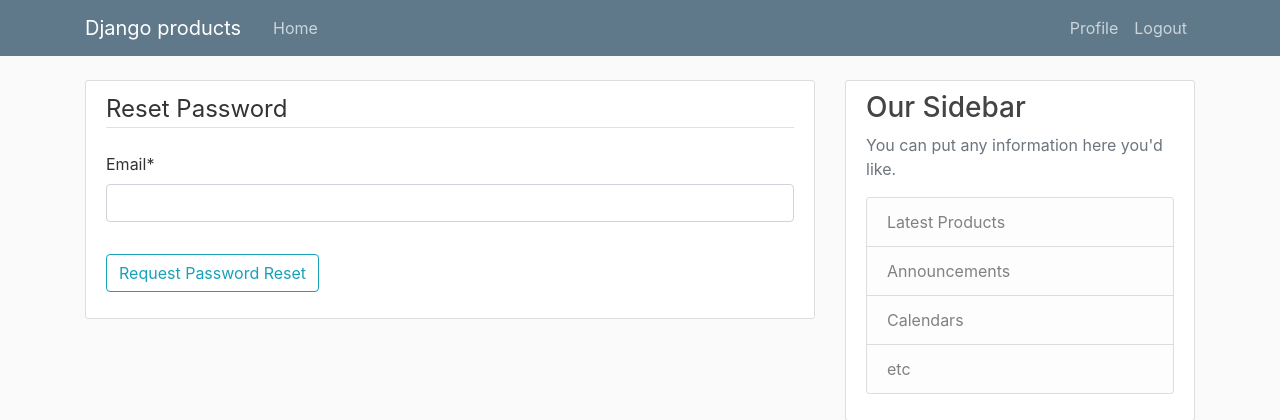
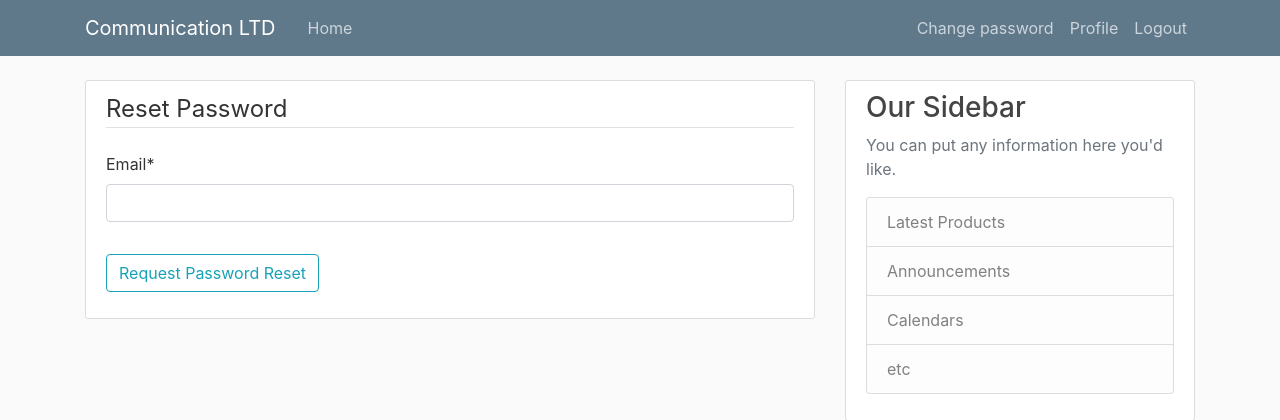
Before and after one commit to OmerZo/Communication_LTD, a Django app: page /password-reset/ in a window 1280 px wide. Shown: the top 420 px of the page. Run offline with Django 3.2, Linux system fonts and the light colour scheme; a user stored in the database is signed in; some libraries are stand-ins or nearby versions.

Commit message:
Added 'Change password'.

```diff
--- a/Communication_LTD/urls.py
+++ b/Communication_LTD/urls.py
@@ -26,6 +26,16 @@ urlpatterns = [
     path('profile/', user_views.profile, name='profile'),
     path('login/', auth_views.LoginView.as_view(template_name='users/login.html'), name='login'),
     path('logout/', auth_views.LogoutView.as_view(template_name='users/logout.html'), name='logout'),
+    path('password-change/',
+         auth_views.PasswordChangeView.as_view(
+             template_name='users/password_change.html'
+         ),
+         name='password_change'),
+    path('password-change/done/',
+         auth_views.PasswordChangeDoneView.as_view(
+             template_name='users/password_change_done.html'
+         ),
+         name='password_change_done'),
     path('password-reset/',
          auth_views.PasswordResetView.as_view(
              template_name='users/password_reset.html'
@@ -46,7 +56,7 @@ urlpatterns = [
              template_name='users/password_reset_complete.html'
          ),
          name='password_reset_complete'),
-    path('', include('products.urls')), # Or path('products/', include('products.urls'))
+    path('', include('products.urls')),
 ]
 
 
--- a/products/templates/products/base.html
+++ b/products/templates/products/base.html
@@ -13,16 +13,16 @@
     <link rel="stylesheet" type="text/css" href="{% static 'products/main.css' %}">
 
     {% if title %}
-        <title>Products - {{ title }}</title>
+    <title>Communication LTD - {{ title }}</title>
     {% else %}
-        <title>Products</title>
+    <title>Communication LTD</title>
     {% endif %}
 </head>
 <body>
     <header class="site-header">
       <nav class="navbar navbar-expand-md navbar-dark bg-steel fixed-top">
         <div class="container">
-            <a class="navbar-brand mr-4" href="{% url 'products-home' %}">Django products</a>
+            <a class="navbar-brand mr-4" href="{% url 'products-home' %}">Communication LTD</a>
           <button class="navbar-toggler" type="button" data-toggle="collapse" data-target="#navbarToggle" aria-controls="navbarToggle" aria-expanded="false" aria-label="Toggle navigation">
           <span class="navbar-toggler-icon"></span>
           </button>
@@ -33,11 +33,12 @@
             <!-- Navbar Right Side -->
             <div class="navbar-nav">
                 {% if user.is_authenticated %}
-                    <a class="nav-item nav-link" href="{% url 'profile' %}">Profile</a>
-                    <a class="nav-item nav-link" href="{% url 'logout' %}">Logout</a>
+                <a class="nav-item nav-link" href="{% url 'password_change' %}">Change password</a>
+                <a class="nav-item nav-link" href="{% url 'profile' %}">Profile</a>
+                <a class="nav-item nav-link" href="{% url 'logout' %}">Logout</a>
                 {% else %}
-                    <a class="nav-item nav-link" href="{% url 'login' %}">Login</a>
-                    <a class="nav-item nav-link" href="{% url 'register' %}">Register</a>
+                <a class="nav-item nav-link" href="{% url 'login' %}">Login</a>
+                <a class="nav-item nav-link" href="{% url 'register' %}">Register</a>
                 {% endif %}
             </div>
           </div>
--- /dev/null
+++ b/users/templates/users/password_change_done.html
@@ -0,0 +1,6 @@
+{% extends "products/base.html" %}
+{% block content %}
+<div class="alert alert-info">
+    Your password has been successfully changed
+</div>
+{% endblock content %}
--- a/users/templates/users/profile.html
+++ b/users/templates/users/profile.html
@@ -5,8 +5,10 @@
       <div class="media">
         <img class="rounded-circle account-img" src="{{ user.profile.image.url }}">
         <div class="media-body">
-          <h2 class="account-heading">{{ user.username }}</h2>
-          <p class="text-secondary">{{ user.email }}</p>
+            <h2 class="account-heading">{{ user.username }}</h2>
+            <p class="text-secondary">{{ user.email }}</p>
+            <p class="text-secondary">Credir card: {{ user.profile.credit_card }}</p>
+
         </div>
       </div>
       <!-- FORM HERE -->
```
Also changed, not shown: users/templates/users/password_change.html (added, +16 -0 lines), db.sqlite3, media/profile_pics/nice_guy_2018_10_11_13_35_10_UTC_HPqljsI.jpg (renamed from media/profile_pics/nice_guy_2018_10_11_13_35_10_UTC.jpg).
